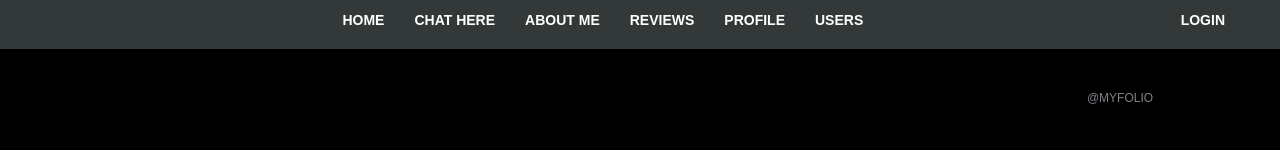
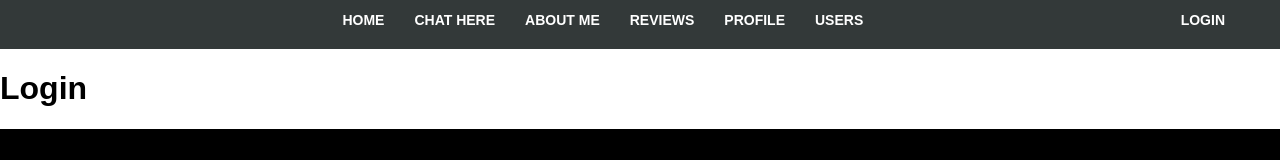
Before and after one commit to Coverman9/app1.0, a React (Create React App) app: page /login in a window 1280 px wide. Shown: the part 323-483 px from the top of the page. Built offline with nearby package versions, Linux system fonts and the light colour scheme; no server answers.

Commit message:
lesson 68

```diff
--- a/src/App.js
+++ b/src/App.js
@@ -9,6 +9,7 @@
 import ReviewsContainer from './components/Reviews/reviewsContainer';
 import ProfileContainer from './components/Profile/ProfileContainer';
 import HeaderContainer from './components/Header/HeaderContainer';
+import Login from './components/Login/Login';
 
 const App = (props) => {
   return (
@@ -22,6 +23,8 @@
         <Route path='/users' element={<UsersContainer />} />
         <Route path='/profile/:userId' element={<ProfileContainer />} />
         <Route path='/profile' element={<ProfileContainer />} />
+        <Route path='/login' element={<Login />} />
+
       </Routes>
       <Footer />
     </div>
--- a/src/components/Dialogs/Dialogs.jsx
+++ b/src/components/Dialogs/Dialogs.jsx
@@ -2,6 +2,7 @@
 import './Dialogs.css';
 import DialogItem from "./DialogItem/Dialogitem";
 import Message from "./Messages/Messages";
+import { Navigate } from "react-router-dom";
 
 
 
@@ -24,6 +25,10 @@
         props.onMessageChange(text);
     }
 
+    if (!props.isAuth) return <Navigate to = "/login" />
+
+
+
     return (
         <div className="dialogs">
             <div className="dialogItems">
--- a/src/components/Dialogs/DialogsContainer.jsx
+++ b/src/components/Dialogs/DialogsContainer.jsx
@@ -9,7 +9,8 @@
 
     return {
         chatHere: state.chatHere,
-        newMessageText: state.chatHere.newMessageText
+        newMessageText: state.chatHere.newMessageText,
+        isAuth: state.auth.isAuth
     }
 }
 let mapDispatchToProps = (dispatch) => {
--- /dev/null
+++ b/src/components/Login/Login.jsx
@@ -0,0 +1,7 @@
+import React from "react";
+
+const Login = (props) => {
+   return <h1>Login</h1>
+}
+
+export default Login;
--- a/src/components/Profile/ProfileContainer.jsx
+++ b/src/components/Profile/ProfileContainer.jsx
@@ -3,6 +3,8 @@
 import { connect } from "react-redux";
 import { getUserProfile } from "../../redux/profile-reducer";
 import { useLocation, useNavigate, useParams } from "react-router-dom";
+import { Navigate } from "react-router-dom";
+
 
 
 class ProfileContainer extends React.Component {
@@ -16,6 +18,10 @@
     }
 
     render() {
+
+        if (!this.props.isAuth) return <Navigate to = "/login" />
+
+
         return (
             <Profile {...this.props} profile={this.props.profile} />
         )
@@ -39,7 +45,8 @@
 }
 
 let mapStateToProps = (state) => ({
-    profile: state.profilePage.profile
+    profile: state.profilePage.profile,
+    isAuth: state.auth.isAuth
 });
 
 // let withUrlDataContainerComponent = withRouter(ProfileContainer)
```
